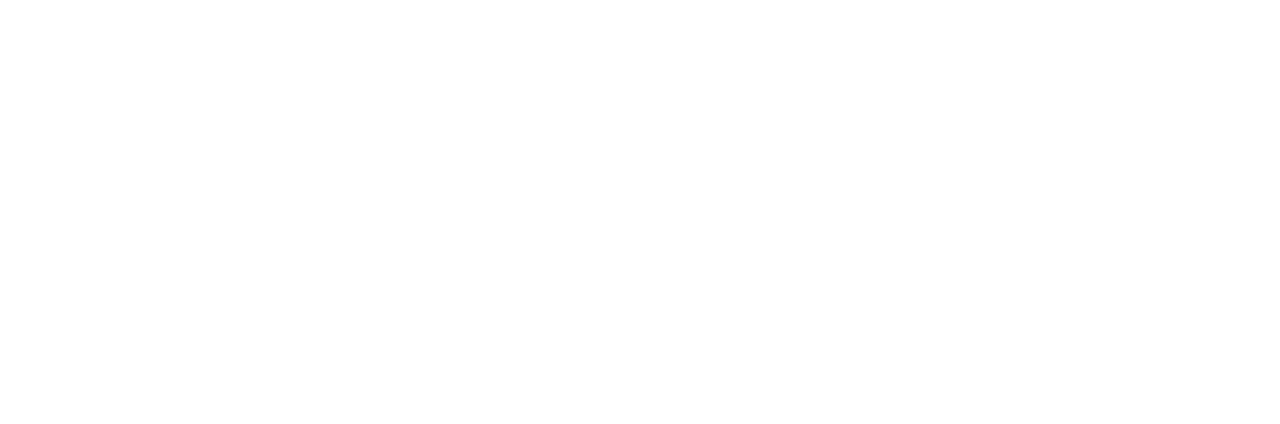
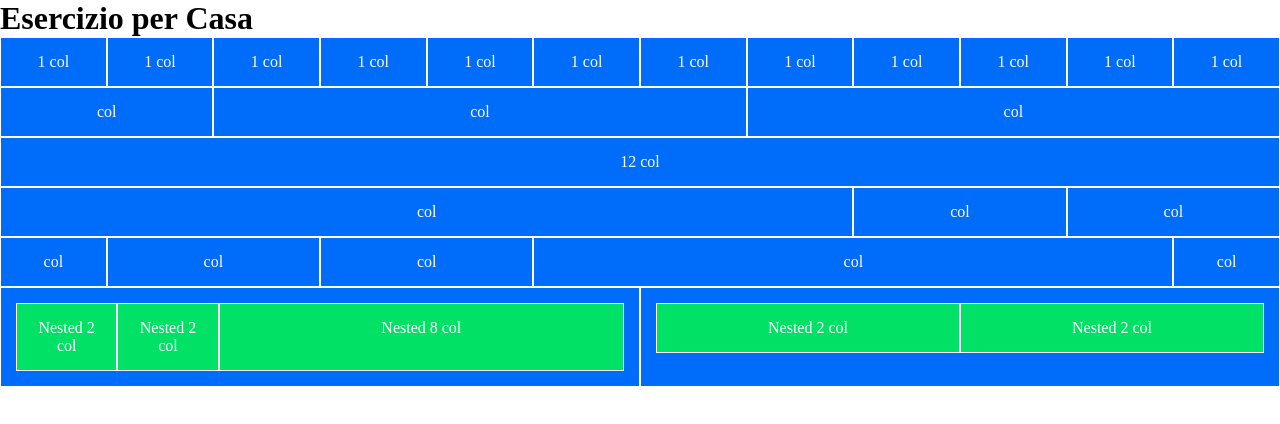
Before and after one commit to emanuele-pogliari/html-css-12bool, a plain HTML site: page index.html in a window 1280 px wide. Drawn offline with Linux system fonts and the light colour scheme; files that its build step writes are made by us from their sources.

Commit message:
first part completed

```diff
--- a/css/12bool.css
+++ b/css/12bool.css
@@ -23,7 +23,15 @@
 }
 
 
+
+[class*="col-"] {
+    border: 1px solid white;
+}
+
 /* margin */
+
+
+/* Margin bottom */
 .mb-1 {
     margin-bottom: 8px;
 }
@@ -31,6 +39,15 @@
 .mb-2 {
     margin-bottom: 16px;
 }
+
+.mb-3 {
+    margin-bottom: 30px;
+}
+
+
+/* padding */
+
+
 
 /* test layout */
 .test {
@@ -41,6 +58,10 @@
 /* style columns */
 [class*="col-"] {
     flex: 0 0 auto;
+    text-align: center;
+    color: white;
+    border: 1px solid white;
+    padding: 15px;
     /* flex-grow: 0;
     flex-shrink: 0;
     flex-basis: auto; */
--- a/css/style.css
+++ b/css/style.css
@@ -0,0 +1,16 @@
+.blue {
+    background-color: #006CFA;
+}
+
+.green {
+    background-color: #00E165;
+}
+
+.text-color {
+    color: white;
+}
+
+.container {
+    min-width: 100%;
+    padding: 0px;
+}
--- a/index.html
+++ b/index.html
@@ -4,12 +4,73 @@
 <head>
     <meta charset="UTF-8">
     <meta name="viewport" content="width=device-width, initial-scale=1.0">
-    <link rel="stylesheet" href="./12bool.css">
+    <link rel="stylesheet" href="./css/12bool.css">
     <link rel="stylesheet" href="./css/style.css">
     <title>12Bool</title>
 </head>
 
 <body>
+    <h1>Esercizio per Casa</h1>
+    <div class="container">
+
+        <!-- PRIMA SEZIONE ESERCIZIO -->
+        <div class="row">
+            <div class="col-1 blue text-center text-color">1 col</div>
+            <div class="col-1 blue text-center text-color">1 col</div>
+            <div class="col-1 blue text-center text-color">1 col</div>
+            <div class="col-1 blue text-center text-color">1 col</div>
+            <div class="col-1 blue text-center text-color">1 col</div>
+            <div class="col-1 blue text-center text-color">1 col</div>
+            <div class="col-1 blue text-center text-color">1 col</div>
+            <div class="col-1 blue text-center text-color">1 col</div>
+            <div class="col-1 blue text-center text-color">1 col</div>
+            <div class="col-1 blue text-center text-color">1 col</div>
+            <div class="col-1 blue text-center text-color">1 col</div>
+            <div class="col-1 blue text-center text-color">1 col</div>
+        </div>
+
+        <div class="row">
+            <div class="col-2 blue text-center text-color">col</div>
+            <div class="col-5 blue text-center text-color">col</div>
+            <div class="col-5 blue text-center text-color">col</div>
+        </div>
+
+        <div class="row">
+            <div class="col-12 blue text-center text-color">12 col</div>
+        </div>
+
+        <div class="row">
+            <div class="col-8 blue text-center text-color">col</div>
+            <div class="col-2 blue text-center text-color">col</div>
+            <div class="col-2 blue text-center text-color">col</div>
+        </div>
+
+        <div class="row">
+            <div class="col-1 blue text-center text-color">col</div>
+            <div class="col-2 blue text-center text-color">col</div>
+            <div class="col-2 blue text-center text-color">col</div>
+            <div class="col-6 blue text-center text-color">col</div>
+            <div class="col-1 blue text-center text-color">col</div>
+        </div>
+
+        <div class="row mb-3">
+            <div class="col-6 blue">
+                <div class="row">
+                    <div class="col-2 green text-center text-color">Nested 2 col</div>
+                    <div class="col-2 green text-center text-color">Nested 2 col</div>
+                    <div class="col-8 green text-center text-color">Nested 8 col</div>
+                </div>
+            </div>
+            <div class="col-6 blue">
+                <div class="row">
+                    <div class="col-6 green text-center text-color">Nested 2 col</div>
+                    <div class="col-6 green text-center text-color">Nested 2 col</div>
+                </div>
+            </div>
+        </div>
+
+    </div>
+    <!-- FINE PRIMA SEZIONE ESERCIZIO -->
 
 </body>
 
```
